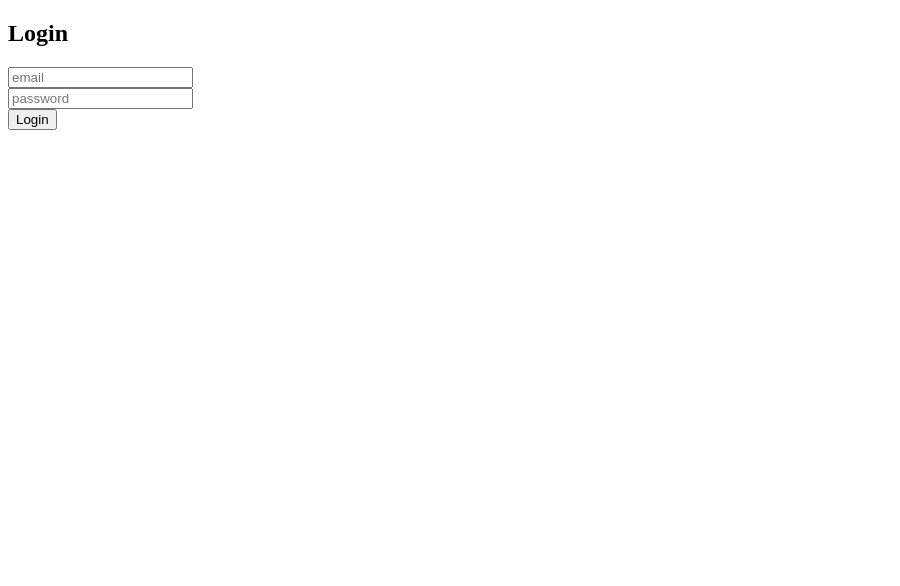
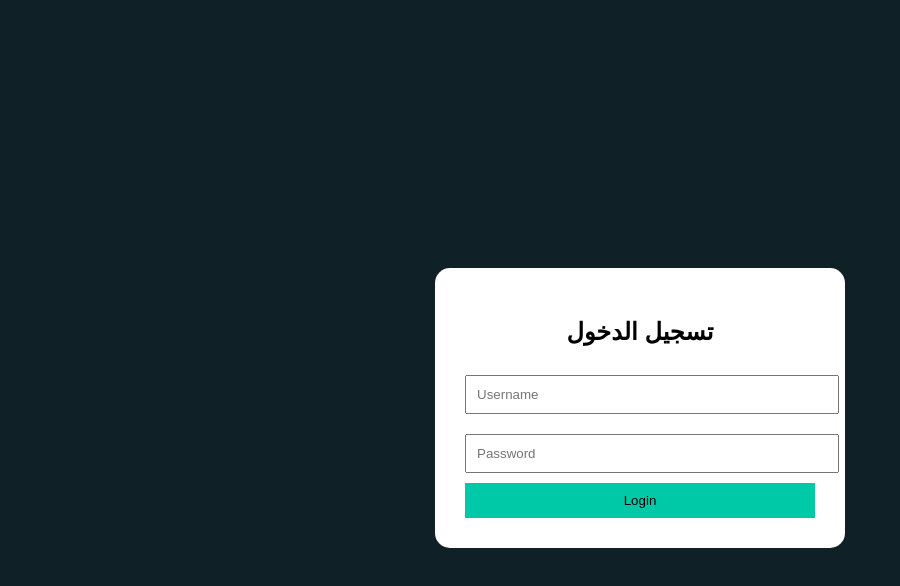
Before and after one commit to johnlatif2026/Mrs-marina-latif, a website: page login.html in a window 1280 px wide. Shown: the whole page, without its empty margins (0-900 px from the left). Drawn offline with Linux system fonts and the light colour scheme.

Commit message:
Update login.html

```diff
--- a/login.html
+++ b/login.html
@@ -1,18 +1,59 @@
 <!DOCTYPE html>
 <html lang="ar">
+<head>
+<meta name="viewport" content="width=device-width, initial-scale=1.0">
+<title>Login</title>
+
+<style>
+body {
+  display:flex;
+  justify-content:center;
+  align-items:center;
+  height:100vh;
+  background:#0f2027;
+  font-family:Arial;
+}
+
+.box {
+  background:white;
+  padding:30px;
+  border-radius:15px;
+  width:90%;
+  max-width:350px;
+  text-align:center;
+}
+
+input {
+  width:100%;
+  padding:10px;
+  margin:10px 0;
+}
+
+button {
+  width:100%;
+  padding:10px;
+  background:#00c9a7;
+  border:none;
+  cursor:pointer;
+}
+</style>
+</head>
+
 <body>
 
-<h2>Login</h2>
+<div class="box">
+  <h2>تسجيل الدخول</h2>
 
-<input id="email" placeholder="email"><br>
-<input id="password" type="password" placeholder="password"><br>
+  <input id="email" placeholder="Username">
+  <input id="password" type="password" placeholder="Password">
 
-<button onclick="login()">Login</button>
+  <button onclick="login()">Login</button>
+</div>
 
 <script>
 async function login() {
   const res = await fetch('/api/login', {
-    method: 'POST',
+    method:'POST',
     body: JSON.stringify({
       email: email.value,
       password: password.value
@@ -21,11 +62,11 @@ async function login() {
 
   const data = await res.json();
 
-  if (data.token) {
+  if(data.token){
     localStorage.setItem("token", data.token);
-    location.href = "/dashboard.html";
+    location.href="/dashboard.html";
   } else {
-    alert("فشل");
+    alert("بيانات غلط");
   }
 }
 </script>
```
